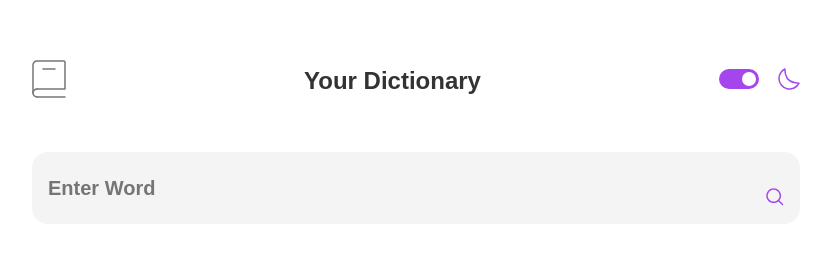
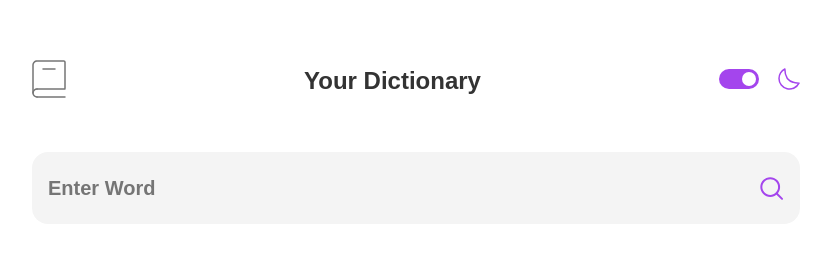
Before and after one commit to arthurkyambadde/dictionary-app, a React (Create React App) app: page / in a window 1280 px wide. Shown: the part 293-560 px from the top of the page, without its empty margins (224-1055 px from the left). Built offline with nearby package versions, Linux system fonts and the light colour scheme.

Commit message:
(fix): improve on search icon appearance on ui

```diff
--- a/src/components/icons/search/SearchIcon.jsx
+++ b/src/components/icons/search/SearchIcon.jsx
@@ -5,8 +5,8 @@ function SearchIcon() {
   return (
     <div className={styles.search_icon}>
       <svg
-        width="18"
-        height="18"
+        width="24"
+        height="24"
         viewBox="0 0 18 18"
         fill="none"
         xmlns="http://www.w3.org/2000/svg"
--- a/src/components/icons/search/styles.module.css
+++ b/src/components/icons/search/styles.module.css
@@ -2,4 +2,6 @@
   position: absolute;
   right: 16px;
   cursor: pointer;
+  top: 50%;
+  transform: translateY(-40%);
 }
```
